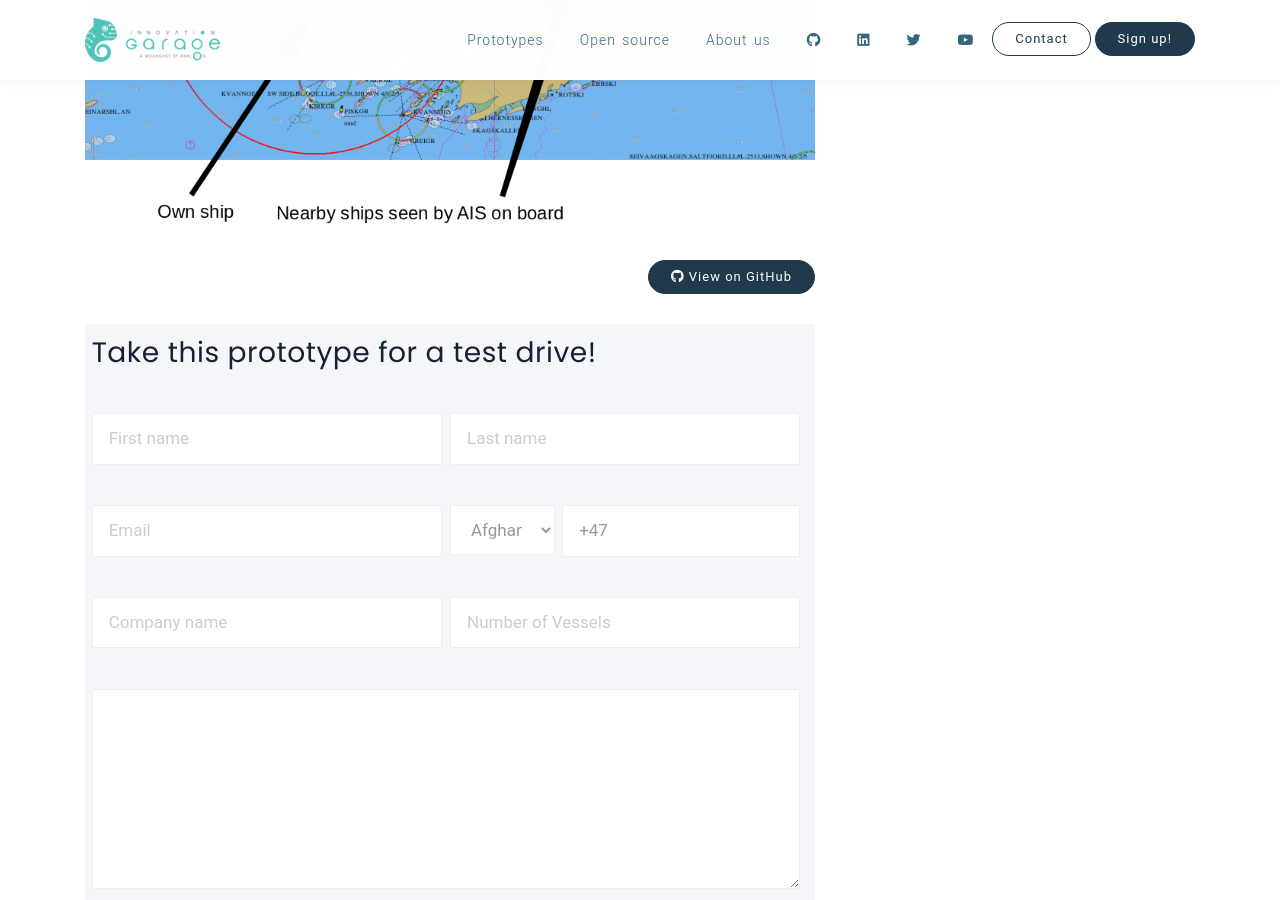
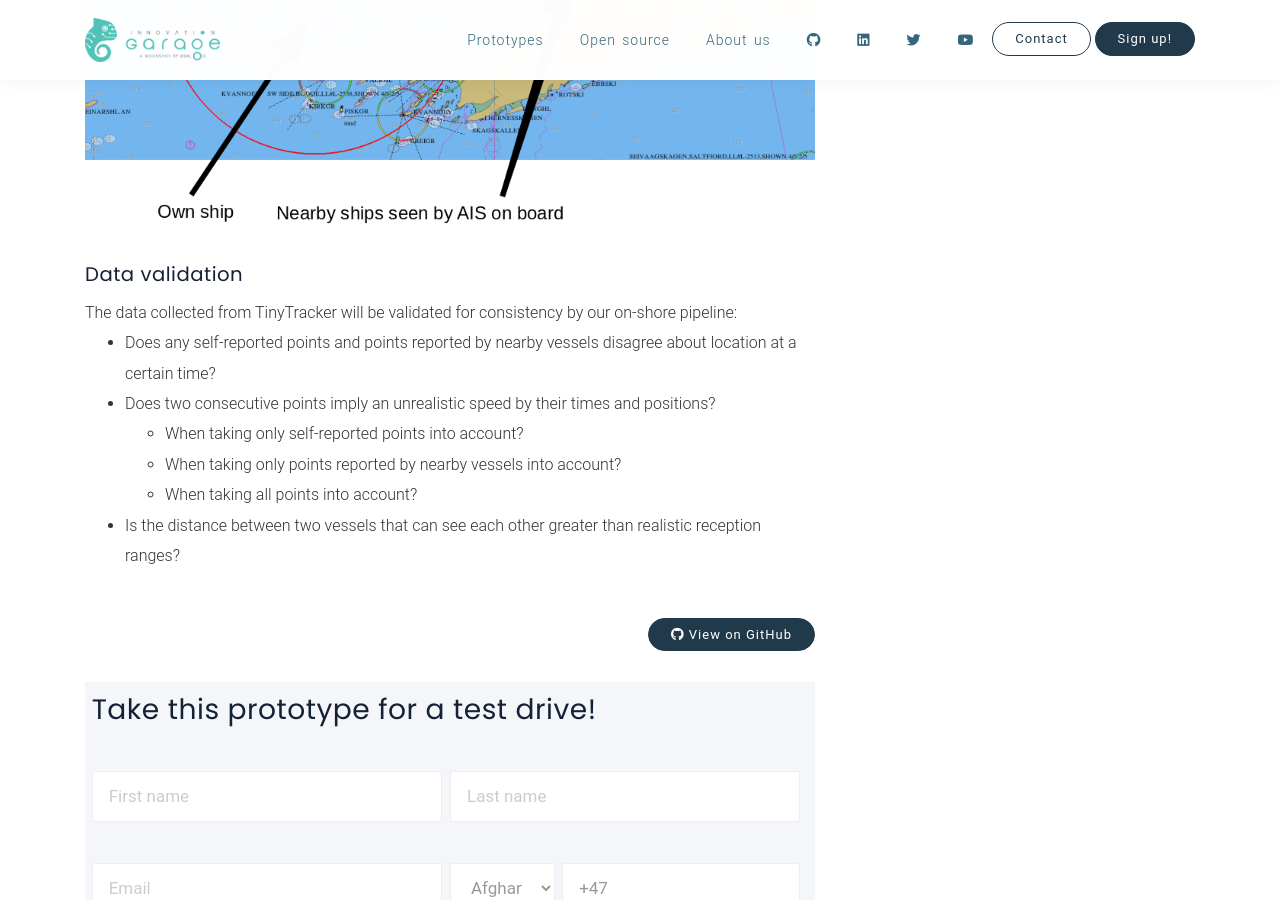
Before and after one commit to innovationgarage/prototype-web, a Jekyll site: the page built from _prototypes/tinytracker.html, in a window 1280 px wide and 900 px high, scrolled down 1232 px. Built offline with Jekyll 4.4.1, drawn with Linux system fonts in a browser that asks for light colours; nearby versions of some CDN libraries.

Commit message:
Added section on data validation

```diff
--- a/_prototypes/tinytracker.html
+++ b/_prototypes/tinytracker.html
@@ -28,3 +28,18 @@ github: https://github.com/innovationgarage/ElCheapoAIS-nmea
 <img src="{{site.url}}/assets/tinytracker-mapview.png" />
 <br />
 <br />
+<h5>Data validation</h5>
+The data collected from TinyTracker will be validated for consistency by our on-shore pipeline:
+
+<ul>
+  <li>Does any self-reported points and points reported by nearby vessels disagree about location at a certain time?</li>
+  <li>Does two consecutive points imply an unrealistic speed by their times and positions?
+    <ul>
+      <li>When taking only self-reported points into account?</li>
+      <li>When taking only points reported by nearby vessels into account?</li>
+      <li>When taking all points into account?</li>
+    </ul>
+  </li>
+  <li>Is the distance between two vessels that can see each other greater than realistic reception ranges?</li>
+</ul>
+<br />
```
